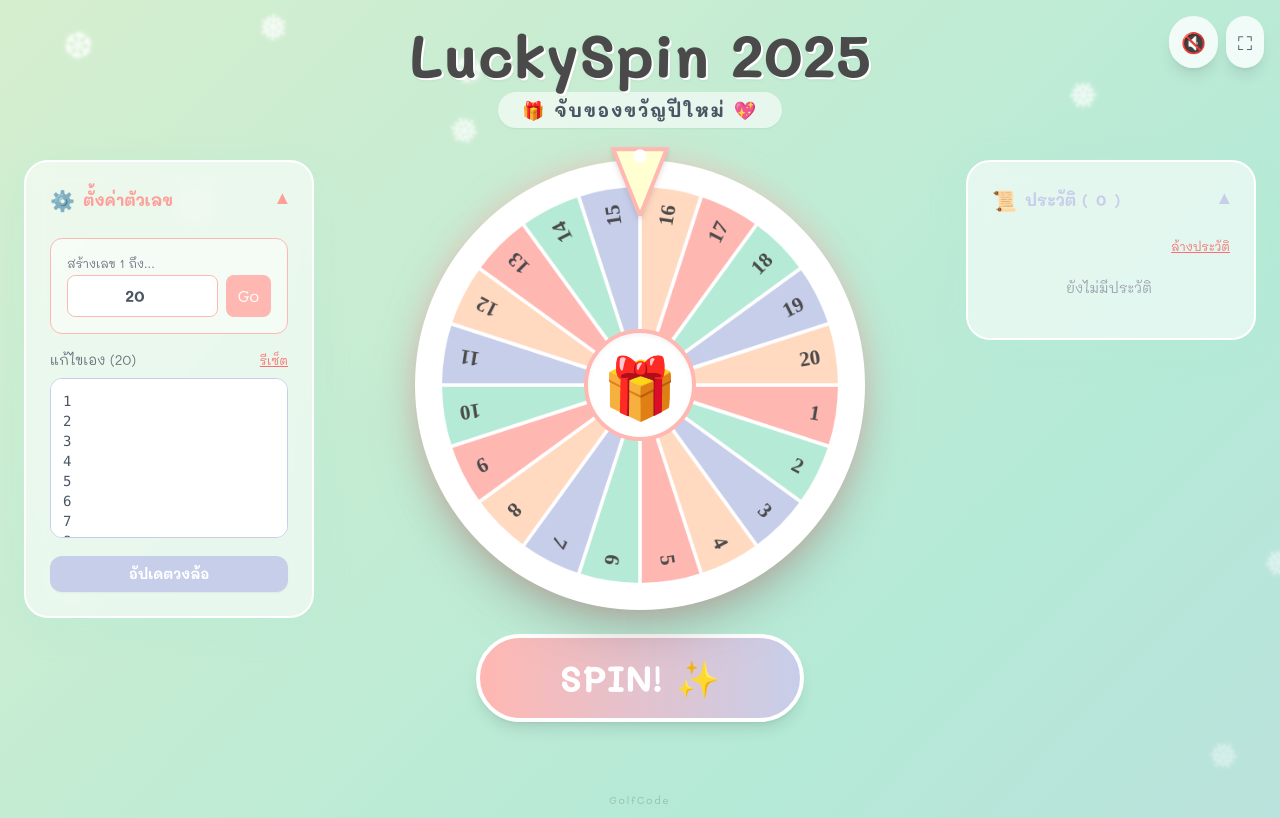
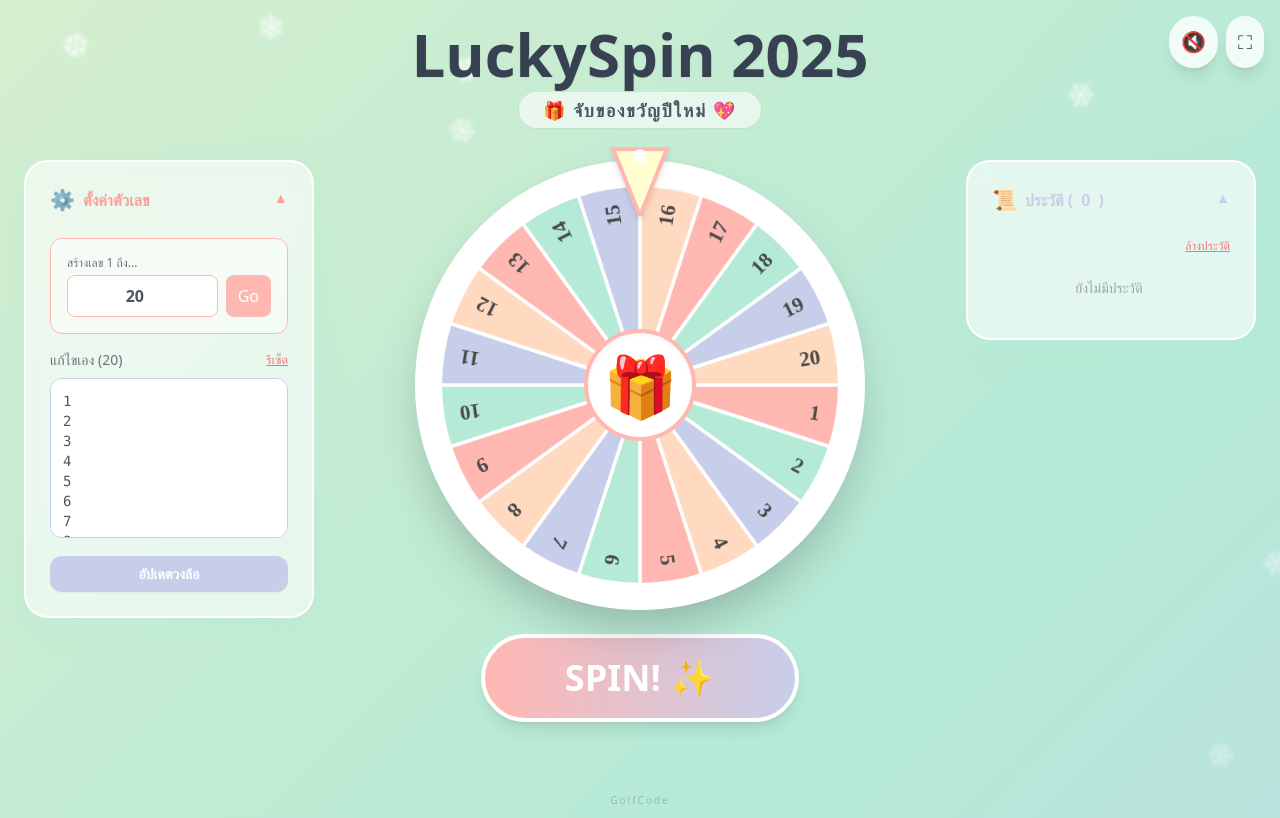
Before and after one commit to golfwittawat/golfwittawat.github.io, a plain HTML site: page spin/LuckySpin.html in a window 1280 px wide. Drawn offline with nearby package versions, Linux system fonts and the light colour scheme.

Commit message:
Add files via upload
แก้ไข spin

```diff
--- a/spin/LuckySpin.html
+++ b/spin/LuckySpin.html
@@ -8,22 +8,6 @@
     <script src="https://cdn.tailwindcss.com"></script>
     <link href="https://fonts.googleapis.com/css2?family=Mali:wght@400;600;700&display=swap" rel="stylesheet">
     <style>
-        body {
-            font-family: 'Mali', cursive;
-            -webkit-tap-highlight-color: transparent;
-        }
-
-        canvas {
-            filter: drop-shadow(0 0 15px rgba(255, 183, 178, 0.6));
-            max-width: 100%;
-            height: auto;
-        }
-
-        .pastel-text {
-            color: #4A4A4A;
-            text-shadow: 2px 2px 0px #FFF;
-        }
-
         .glass-panel {
             background: rgba(255, 255, 255, 0.6);
             backdrop-filter: blur(12px);
@@ -308,11 +292,9 @@
         let animationId = null;
 
         // Audio
-        const tickSound = new Audio("https://actions.google.com/sounds/v1/cartoon/wood_plank_flicks.ogg");
         const winSound = new Audio("https://actions.google.com/sounds/v1/crowds/battle_crowd_celebrate_stutter.ogg"); // Applause/Cheer
         const bgMusic = new Audio("https://actions.google.com/sounds/v1/science_fiction/music_box_happy_birthday.ogg"); // Happy tune
 
-        tickSound.volume = 0.2;
         winSound.volume = 0.6;
         bgMusic.volume = 0.3;
         bgMusic.loop = true;
@@ -452,15 +434,7 @@
             currentAngle += velocity;
             if (currentAngle >= 360) currentAngle -= 360;
 
-            // Sound
-            const segmentAngle = 360 / data.numbers.length;
-            if (Math.floor(currentAngle / segmentAngle) !== Math.floor((currentAngle - velocity) / segmentAngle)) {
-                if (velocity > 0.5) {
-                    const clone = tickSound.cloneNode();
-                    clone.volume = Math.min(velocity / 40, 0.5);
-                    clone.play().catch(() => { });
-                }
-            }
+            // Sound removed as per request
 
             drawWheel();
 
```
